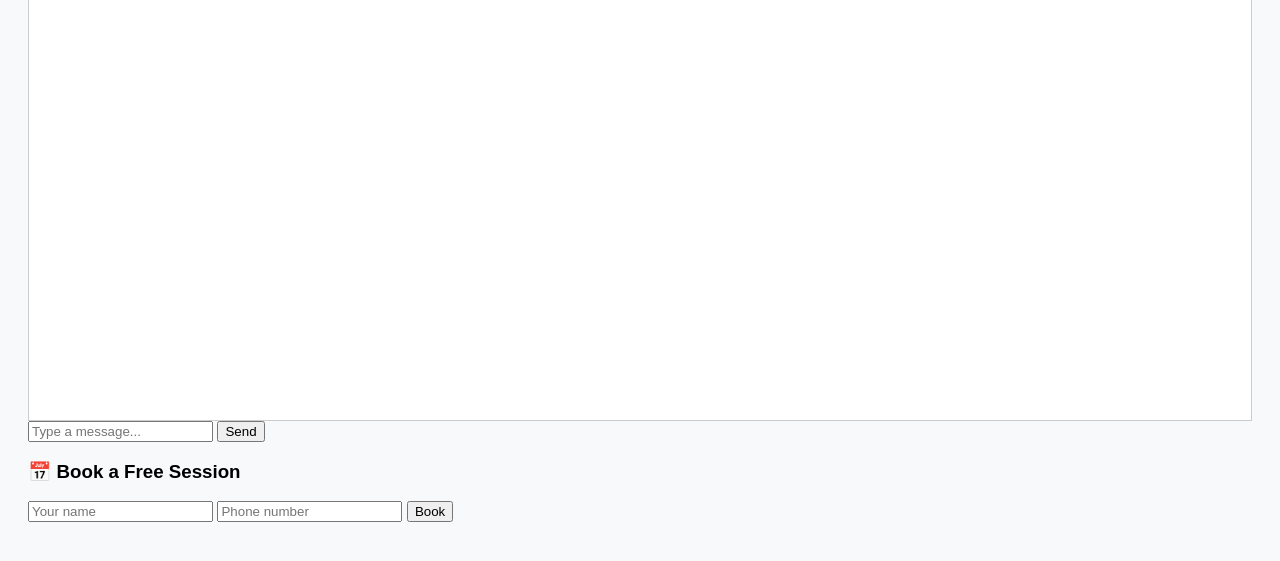
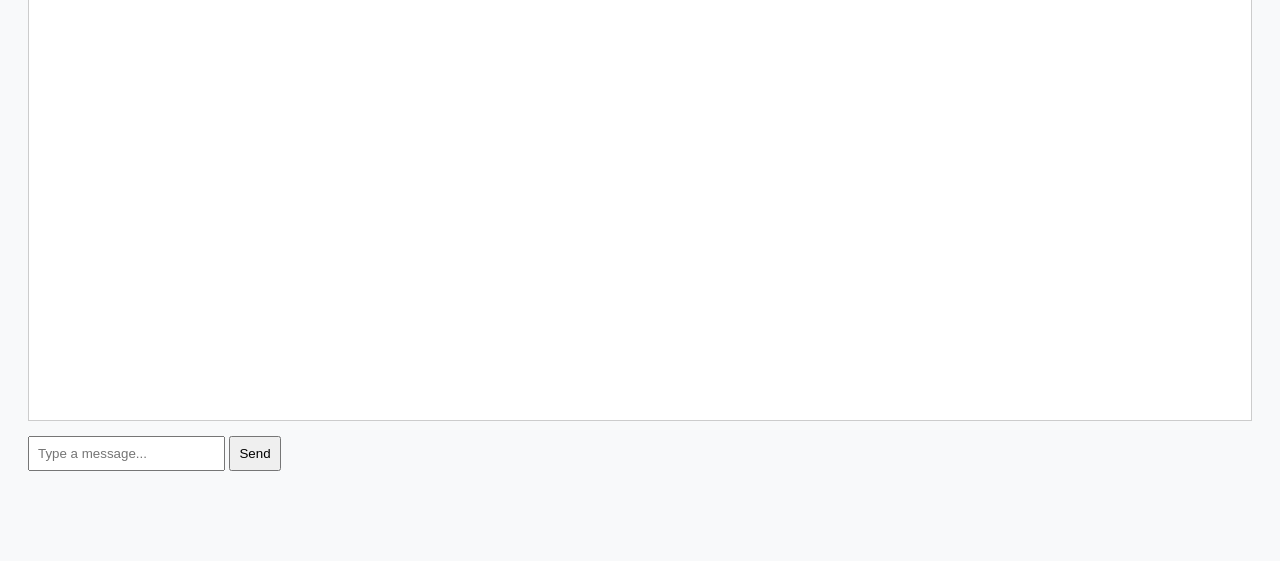
Before and after one commit to dubeykartikeya9-friday/gym-widget-, a Flask app: page / in a window 1280 px wide. Shown: the part 97-658 px from the top of the page. Run offline with Flask 3, Linux system fonts and the light colour scheme.

Commit message:
Update index.html
Add simple chatbot UI with chatbox and input form

```diff
--- a/templates/index.html
+++ b/templates/index.html
@@ -6,10 +6,11 @@
   <title>Gym Chatbot</title>
   <style>
     body { font-family: Arial, sans-serif; background: #f8f9fa; padding: 20px; }
-    #chatbox { border: 1px solid #ccc; padding: 10px; background: #fff; height: 400px; overflow-y: auto; }
+    #chatbox { border: 1px solid #ccc; padding: 10px; background: #fff; height: 400px; overflow-y: auto; margin-bottom: 10px; }
     .message { margin: 5px 0; }
     .user { font-weight: bold; color: #007bff; }
     .bot { font-weight: bold; color: #28a745; }
+    input, button { margin-top: 5px; padding: 8px; }
   </style>
 </head>
 <body>
@@ -17,11 +18,6 @@
   <div id="chatbox"></div>
   <input type="text" id="userInput" placeholder="Type a message...">
   <button onclick="sendMessage()">Send</button>
-
-  <h3>📅 Book a Free Session</h3>
-  <input type="text" id="name" placeholder="Your name">
-  <input type="text" id="phone" placeholder="Phone number">
-  <button onclick="bookSession()">Book</button>
 
   <script>
     async function sendMessage() {
@@ -32,31 +28,13 @@
       addMessage("user", message);
       input.value = "";
 
-      const response = await fetch("/api/chat", {
+      const response = await fetch("/chat", {
         method: "POST",
         headers: { "Content-Type": "application/json" },
         body: JSON.stringify({ message })
       });
       const data = await response.json();
       addMessage("bot", data.reply);
-    }
-
-    async function bookSession() {
-      const name = document.getElementById("name").value;
-      const phone = document.getElementById("phone").value;
-
-      if (!name || !phone) {
-        alert("Please fill all fields!");
-        return;
-      }
-
-      const response = await fetch("/api/book", {
-        method: "POST",
-        headers: { "Content-Type": "application/json" },
-        body: JSON.stringify({ name, phone })
-      });
-      const data = await response.json();
-      alert(data.message);
     }
 
     function addMessage(sender, text) {
```
